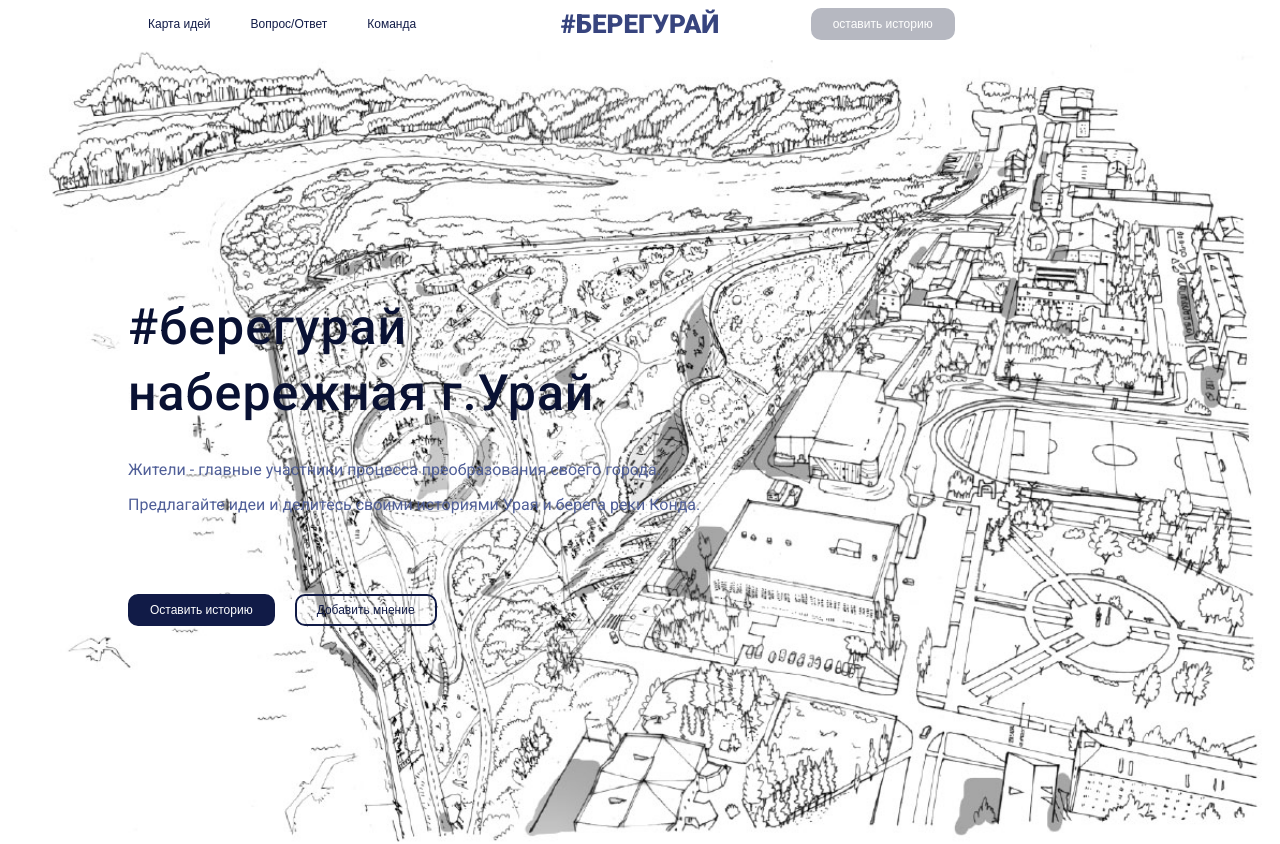
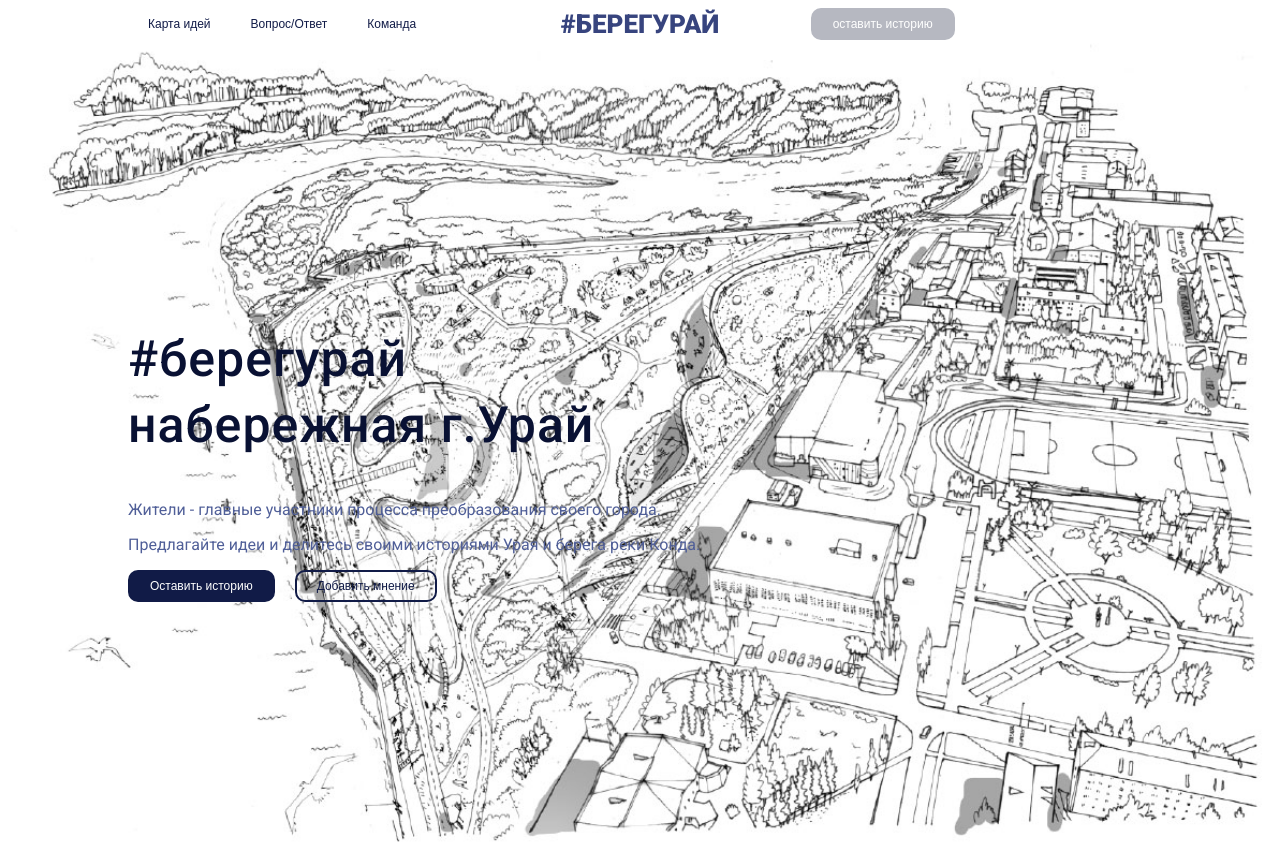
Before and after one commit to designunit/bereguray, a Next.js app: page / in a window 1280 px wide. Shown: the top 844 px of the page. Built offline with nearby package versions, Linux system fonts and the light colour scheme.

Commit message:
PageSection component

```diff
--- a/src/components/IndexPage/index.tsx
+++ b/src/components/IndexPage/index.tsx
@@ -2,6 +2,7 @@ import styles from './index.module.css'
 import { Button } from '../Button'
 import { Logo } from '../Logo'
 import { Title } from '../Title'
+import { PageSection } from '../PageSection'
 
 const IndexPage = () => (
     <>
@@ -28,8 +29,16 @@ const IndexPage = () => (
             </header>
 
             <main>
-                <div className={styles.hero}>
-                    <div className={styles.content}>
+                <PageSection
+                    back={(
+                        <div style={{
+                            width: '100%',
+                            height: '100%',
+                            backgroundImage: 'url("/hero.jpg")',
+                            backgroundSize: 'cover',
+                        }} />
+                    )}
+                >
                     <Title>
                         #берегурай
                             <br />
@@ -56,9 +65,9 @@ const IndexPage = () => (
                             Добавить мнение
                             </Button>
                     </div>
-                    </div>
-                </div>
+                </PageSection>
 
+                <PageSection>
                     <div className={styles.about}>
                         <img src='/unit.jpg' />
                         <div className={styles.aboutText}>
@@ -75,7 +84,9 @@ const IndexPage = () => (
                             </span>
                         </div>
                     </div>
+                </PageSection>
 
+                <PageSection>
                     <div className={styles.steps}>
                         <div className={styles.step}>
                             <img src='/icon.svg' />
@@ -131,13 +142,7 @@ const IndexPage = () => (
                             </span>
                         </div>
                     </div>
-
-                <div className={styles.cards}>
-                    <div className={styles.card}>
-
-                    </div>
-                </div>
-
+                </PageSection>
             </main>
         </div>
     </>
--- /dev/null
+++ b/src/components/PageSection/index.tsx
@@ -0,0 +1,15 @@
+import s from './styles.module.css'
+
+export type PageSectionProps = {
+    back?: React.ReactNode
+}
+export const PageSection: React.SFC<PageSectionProps> = props => (
+    <section className={s.section}>
+        <div className={s.back}>
+            {props.back}
+        </div>
+        <div className={s.content}>
+            {props.children}
+        </div>
+    </section>
+)
--- /dev/null
+++ b/src/components/PageSection/styles.module.css
@@ -0,0 +1,27 @@
+.section {
+    position: relative;
+    width: 100%;
+    height: 100vh;
+
+    display: flex;
+    align-items: center;
+    /* justify-content: center; */
+}
+
+.back {
+    position: absolute;
+    width: 100%;
+    height: 100%;
+    z-index: -1;
+
+    /* background-image: url('/hero.jpg'); */
+    /* background-size: cover; */
+}
+
+.content {
+    /* flex: 1 1 33%; */
+    /* flex: 1; */
+    /* width: 50%; */
+
+    padding: 0 128px;
+}
```
Lines whose indentation alone changed are shown as unchanged.
